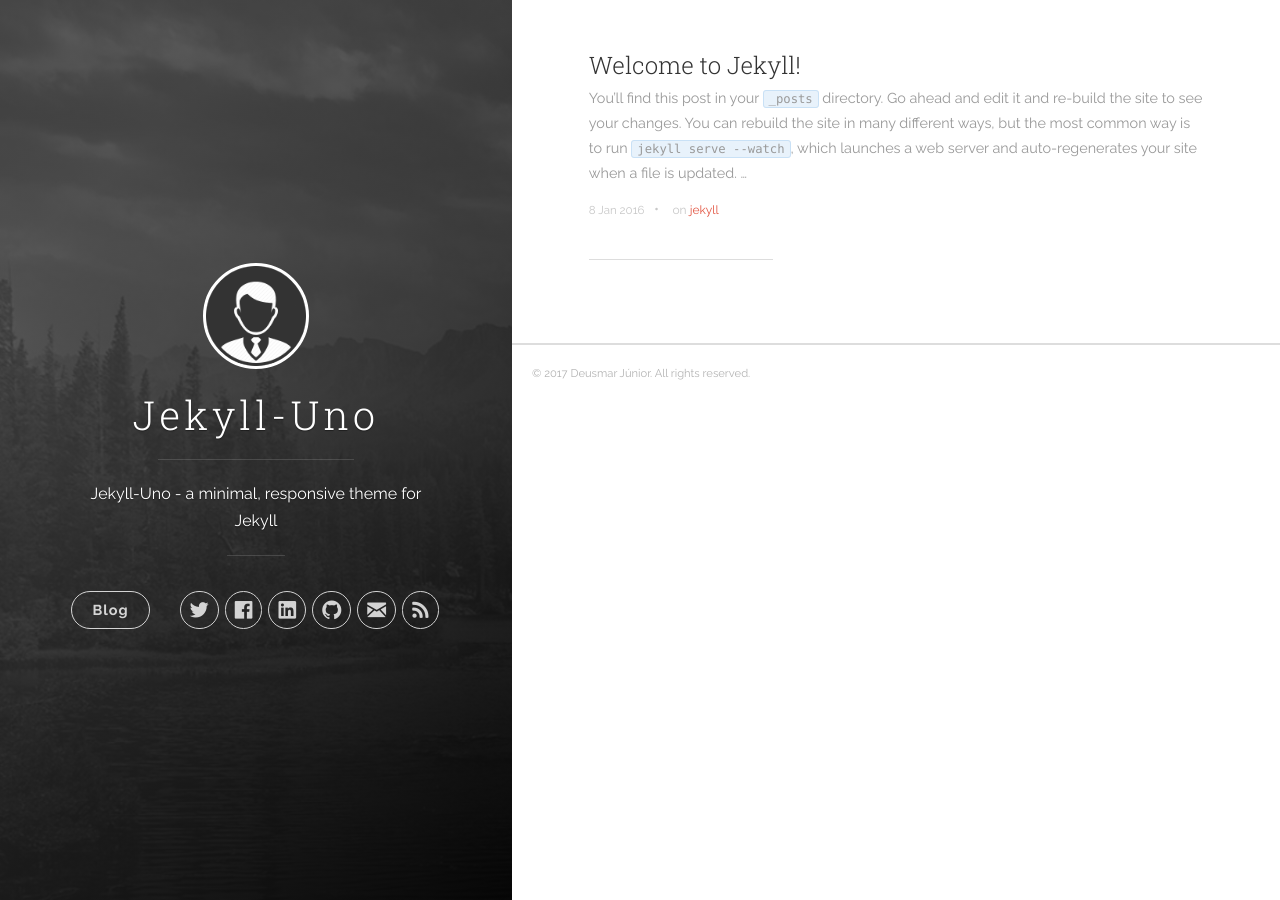
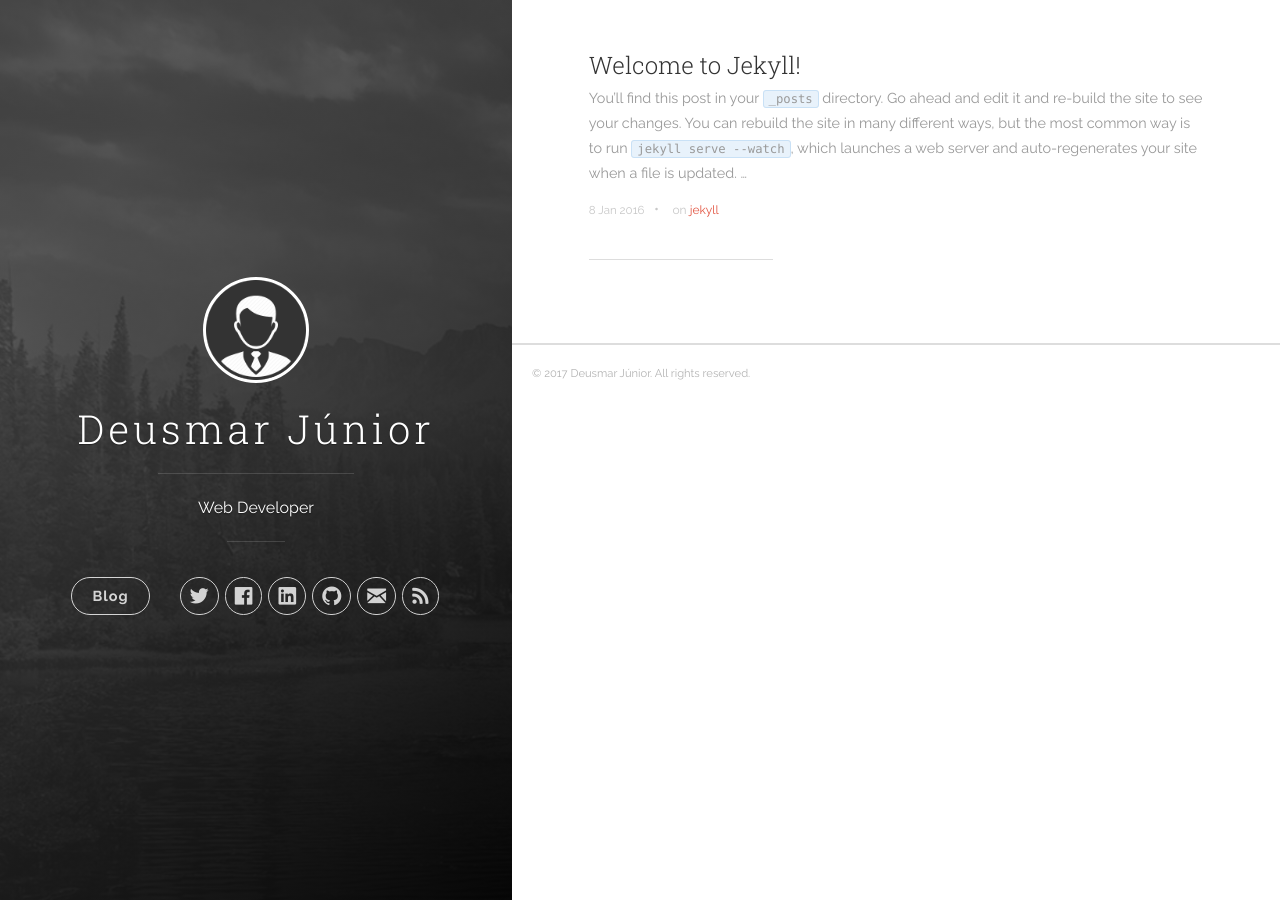
Before and after one commit to deusmar/deusmar.github.io, a Jekyll site: the page built from index.html, in a window 1280 px wide. Built offline with Jekyll 4.4.1, drawn with Linux system fonts in a browser that asks for light colours; nearby versions of some CDN libraries; the list of posts is cut into pages by our own code.

Commit message:
Title alterado

```diff
--- a/_config.yml
+++ b/_config.yml
@@ -1,9 +1,9 @@
 # Site settings
-title: Jekyll-Uno
-description: 'Jekyll-Uno - a minimal, responsive theme for Jekyll'
-url: 'http://joshgerdes.com/jekyll-uno'
+title: Deusmar Júnior
+description: 'Web Developer'
+url: ''
 baseurl: '/'
-# google_analytics: 'UA-XXXXXX-X'
+google_analytics: 'UA-99017222-1'
 # disqus_shortname: 'your-disqus-name'
 
 author:
```
Also changed, not shown: 7 other files.
